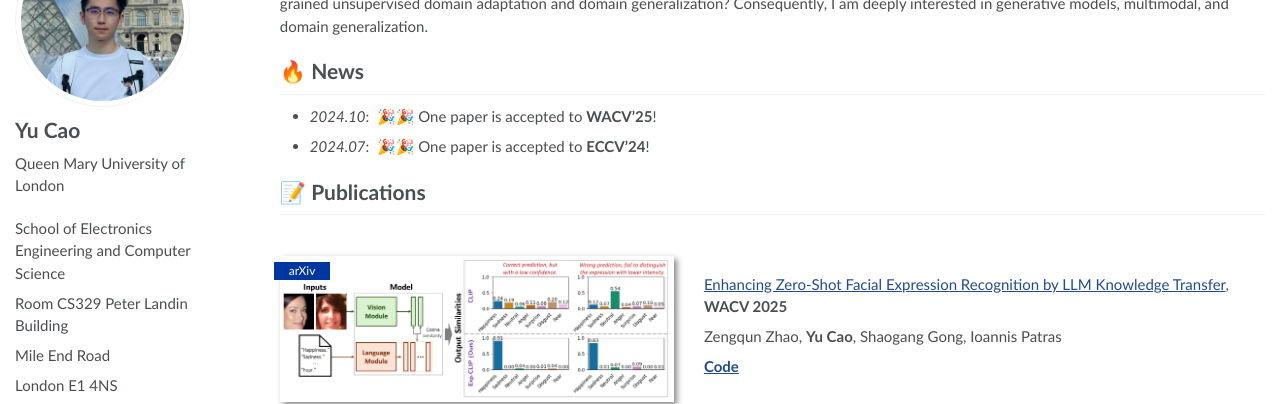
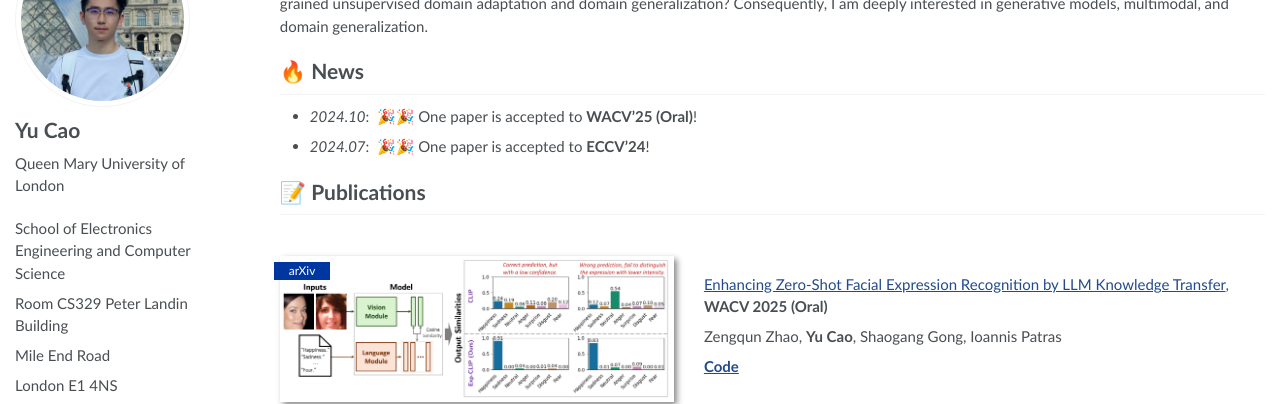
Before and after one commit to Artcs1/Artcs1.github.io, a Jekyll site: the page built from _pages/about.md, in a window 1280 px wide and 1186 px high. Shown: the part 159-563 px from the top of the window. Built offline with Jekyll 4.4.1, drawn with Linux system fonts in a browser that asks for light colours; some web fonts are replaced.

Commit message:
Exp-CLIP accepted to WACV got selected for oral presentation!

```diff
--- a/_pages/about.md
+++ b/_pages/about.md
@@ -23,7 +23,7 @@ My research aim is to answer the question: In what ways can large language model
 
 
 # 🔥 News
-- *2024.10*: &nbsp;🎉🎉 One paper is accepted to **WACV'25**!
+- *2024.10*: &nbsp;🎉🎉 One paper is accepted to **WACV'25 (Oral)**!
 - *2024.07*: &nbsp;🎉🎉 One paper is accepted to **ECCV'24**!
 
 # 📝 Publications
@@ -31,7 +31,7 @@ My research aim is to answer the question: In what ways can large language model
 <div class='paper-box'><div class='paper-box-image'><div><div class="badge">arXiv</div><img src='images/01.png' alt="WACV2025" width="100%"></div></div>
 <div class='paper-box-text' markdown="1">
 
-[Enhancing Zero-Shot Facial Expression Recognition by LLM Knowledge Transfer](https://arxiv.org/abs/2405.19100), **WACV 2025**
+[Enhancing Zero-Shot Facial Expression Recognition by LLM Knowledge Transfer](https://arxiv.org/abs/2405.19100), **WACV 2025 (Oral)**
 
 Zengqun Zhao, **Yu Cao**, Shaogang Gong, Ioannis Patras
 
```
